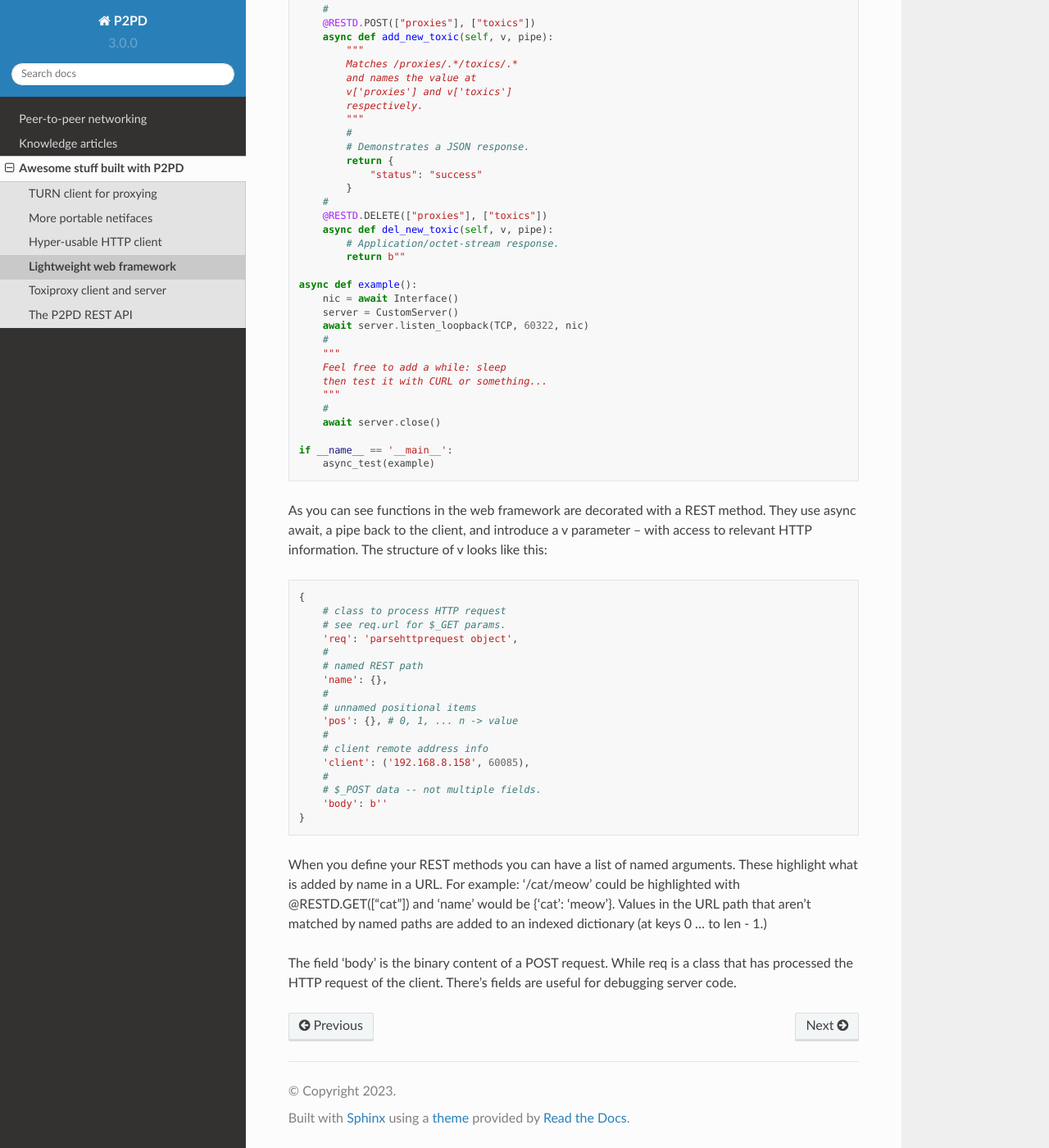
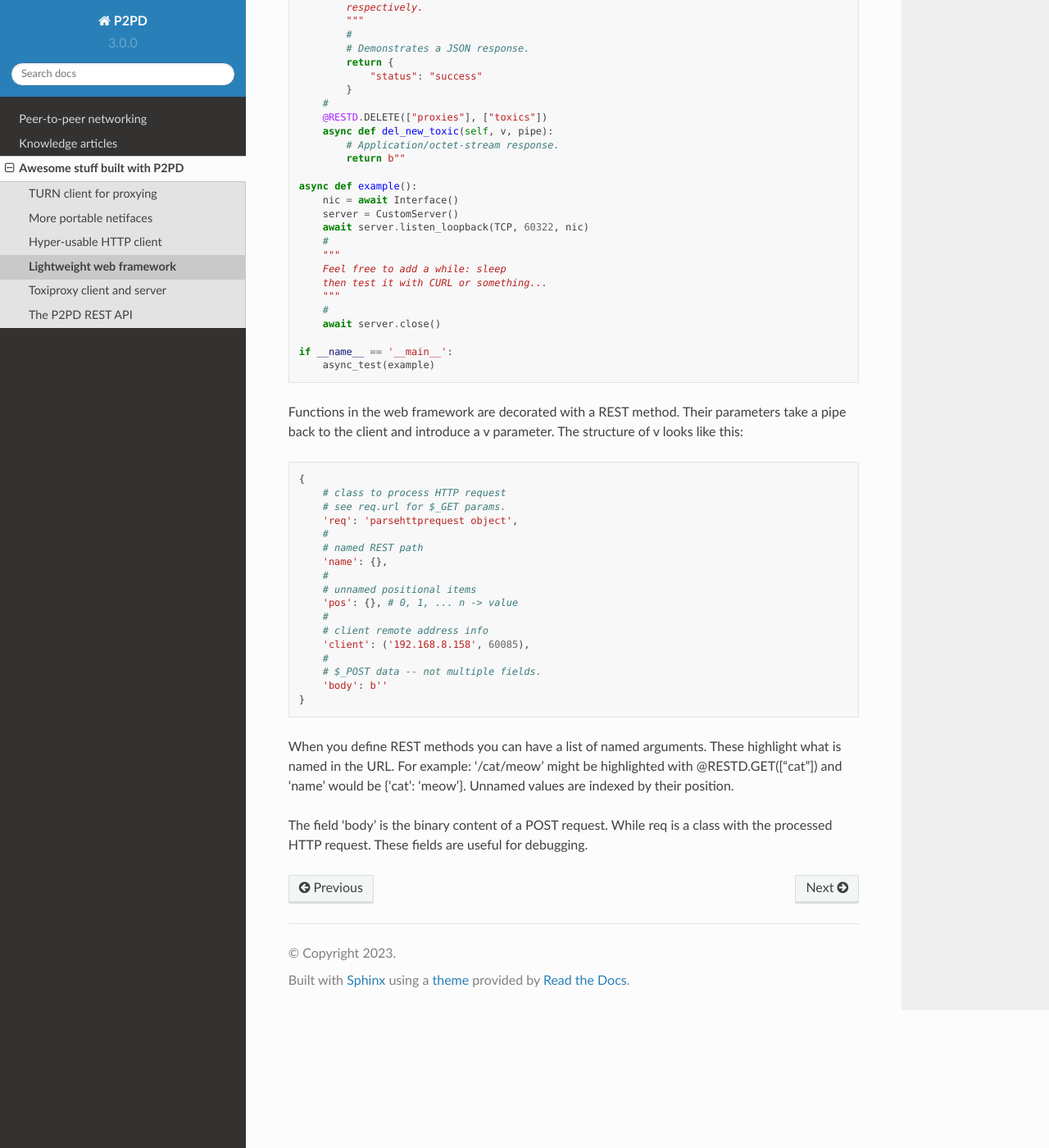
Before and after one commit to robertsdotpm/p2pd, a Sphinx documentation site: the page built from docs/source/built/http_framework.rst, in a window 1280 px wide and 1400 px high, scrolled down 561 px. Shown: the whole window at 82% size. Built offline with Sphinx 7.4.7 and the Read the Docs theme 2.0.0, drawn with Linux system fonts in a browser that asks for light colours; pages that are not in the unit, such as notebooks, are missing from menus; some of the changed text lies outside the part shown.

Commit message:
Edited the rest api page and fixed a bug. Haven't fixed the sub apis yet.

```diff
--- a/docs/source/built/http_framework.rst
+++ b/docs/source/built/http_framework.rst
@@ -1,22 +1,18 @@
 Lightweight web framework
 ===========================
 
-If you're a Python developer you may have used popular web frameworks like Flask or Django.
-These projects can be complex and require many third-party dependencies to run. What's interesting about Python is that it's
-standard library already includes everything you need for a web framework.
-It's just not that well documented.
-
-For example: there's code that will process a HTTP request, parse URLs, and more.
-What I've done is wrap these components in an interface similar to flask with P2PD
-for the networking. The result is a light-weight, async web framework, that properly
-supports multiple interfaces, address families, and transports.
+If you're a Python developer you may have used frameworks like Flask before.
+These projects are useful for web developers but usually require many
+dependencies to use. What's interesting about Python is it's standard library
+includes everything for a web framework already. What I've done is wrap such
+components in a flask-like interface -- using P2PD for the networking.
 
 .. literalinclude:: ../../examples/example_16.py
     :language: python3
 
-As you can see functions in the web framework are decorated with a REST method.
-They use async await, a pipe back to the client, and introduce a v parameter --
-with access to relevant HTTP information. The structure of v looks like this:
+Functions in the web framework are decorated with a REST method.
+Their parameters take a pipe back to the client and introduce a v parameter. The
+structure of v looks like this:
 
 .. code-block:: python
 
@@ -38,12 +34,10 @@
         'body': b''
     }
 
-When you define your REST methods you can have a list of named arguments.
-These highlight what is added by name in a URL. For example: '/cat/meow' could
+When you define REST methods you can have a list of named arguments.
+These highlight what is named in the URL. For example: '/cat/meow' might
 be highlighted with @RESTD.GET(["cat"]) and 'name' would be {'cat': 'meow'}.
-Values in the URL path that aren't matched by named paths are added
-to an indexed dictionary (at keys 0 ... to len - 1.)
+Unnamed values are indexed by their position.
 
 The field 'body' is the binary content of a POST request. While req is a class
-that has processed the HTTP request of the client. There's fields are useful
-for debugging server code.
+with the processed HTTP request. These fields are useful for debugging.
```
Also changed, not shown: docs/source/built/rest_api.rst (+54 -65 lines), 2 other files.
